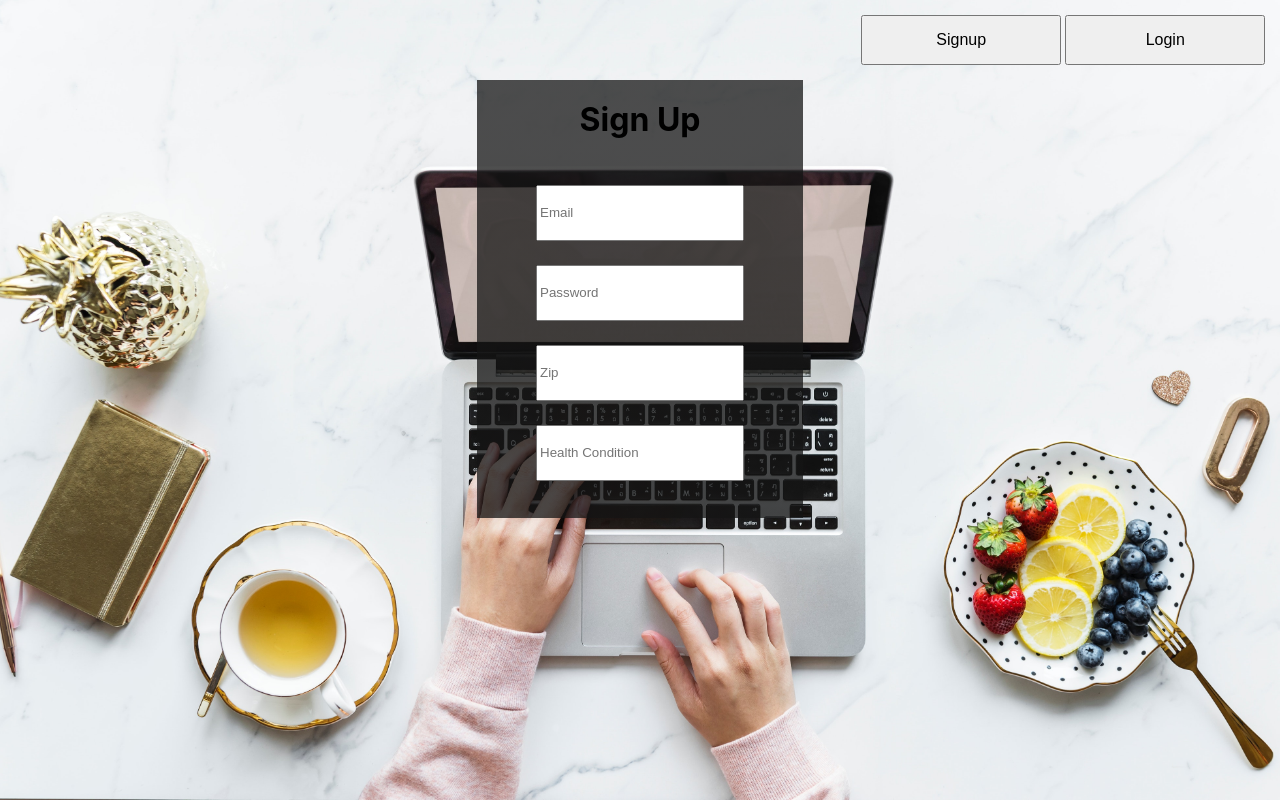
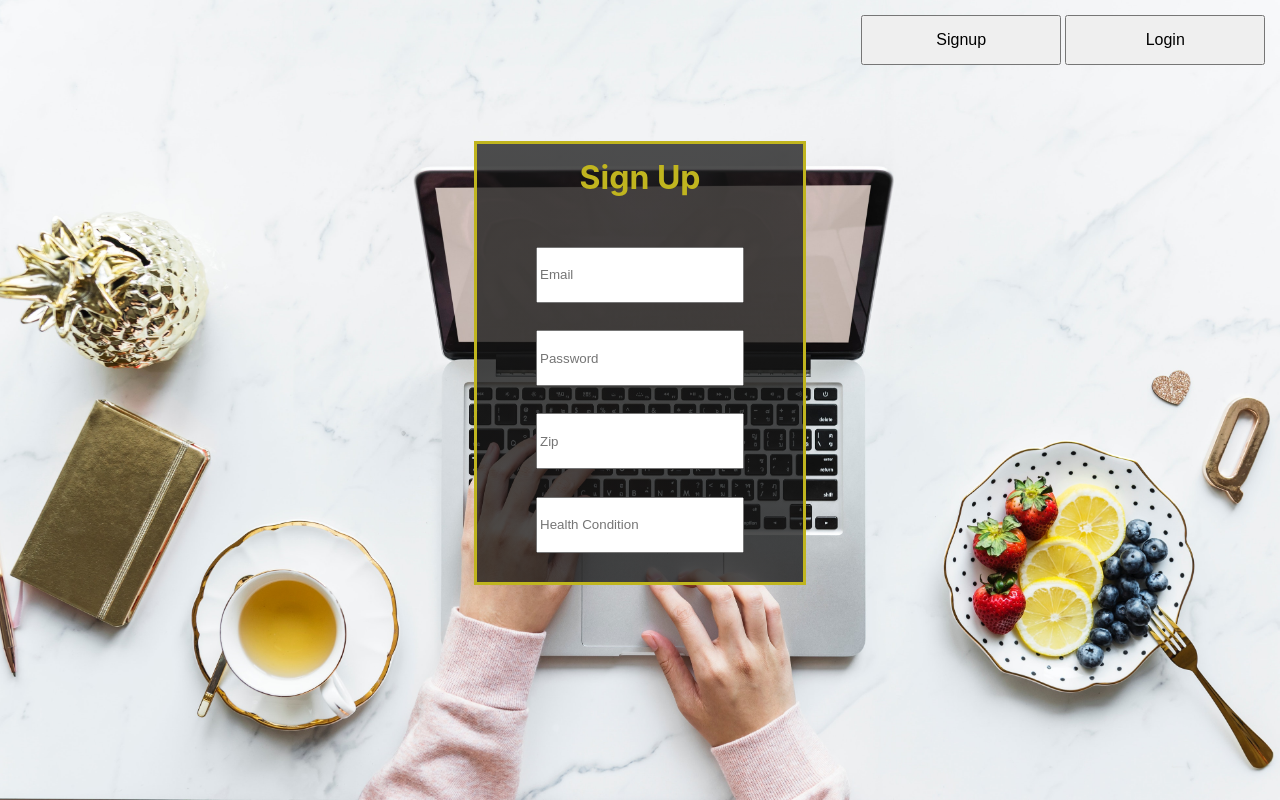
Before and after one commit to BloomTech-Labs/Labs8-MealHelper, a React (Create React App) app in the folder Front-end/mealhelper/: page /signup in a window 1280 px wide. Built offline with nearby package versions, Linux system fonts and the light colour scheme.

Commit message:
styling form

```diff
--- a/Front-end/mealhelper/src/App.css
+++ b/Front-end/mealhelper/src/App.css
@@ -41,4 +41,5 @@
   height: 100%vh;
   display: flex;
   justify-content: center;
+  padding-top: 5%;
 }
--- a/Front-end/mealhelper/src/components/signup/signup.css
+++ b/Front-end/mealhelper/src/components/signup/signup.css
@@ -9,7 +9,14 @@
     width: 300px;
     height: 400px;
     padding: 0% 1% 3% 1%;
+    outline: 3px solid rgb(192, 181, 31);
 
+}
+
+.signup-title {
+    color: rgb(192, 181, 31);;
+    padding-top: .3em;
+    padding-bottom: .3em;
 }
 
 .form-group {
@@ -18,7 +25,8 @@
     justify-content: center;
     align-items: center;
     position: relative;
-    padding-top: 1.5rem;
+    padding-top: 1.2em;
+    padding-bottom: .5em;
   }
 
   label {
@@ -28,7 +36,7 @@
     opacity: 1;
     transform: translateY(0);
     transition: all 0.2s ease-out;
-    color: lightgray;
+    color: rgb(192, 181, 31);;
   }
 
   input:placeholder-shown + label {
@@ -41,3 +49,7 @@
       width: 200px;
       height: 50px;
   }
+
+  input:focus {
+    outline: 3px solid rgb(192, 181, 31);
+  }
--- a/Front-end/mealhelper/src/components/signup/signup.js
+++ b/Front-end/mealhelper/src/components/signup/signup.js
@@ -5,7 +5,7 @@ class Signup extends Component {
   render() {
     return (
         <div className="form">
-          <h1>Sign Up</h1>
+          <h1 className="signup-title">Sign Up</h1>
           <form>
             <div className="form-group">
                 <input type="text" id="dynamic-label-input" placeholder="Email"/>
```
